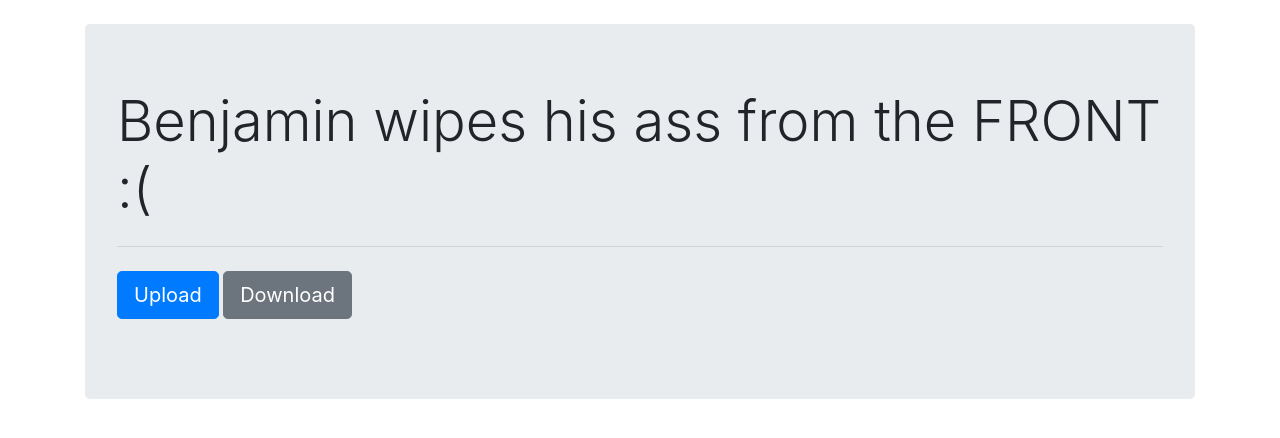
After one commit to TheRea1Obama/Pi-Drive, a Flask app: template templates/home.html in a window 1280 px wide. The commit adds this page. Shown: the top 438 px of the page. Run offline with Flask 3, Linux system fonts and the light colour scheme; the template is opened without the code that fills it, so the values that code supplies are empty; some libraries are stand-ins or nearby versions.

Commit message:
working final

```diff
--- a/server.py
+++ b/server.py
@@ -9,7 +9,7 @@ app.config['UPLOAD_FOLDER'] = UPLOAD_FOLDER
 
 @app.route('/')
 def hello_world():
-    return "<a href='/upload'>Upload</a> <a href='/download'>Download</a>"
+    return render_template('home.html')
 
 @app.route('/upload', methods=['GET', 'POST'])
 def upload_page():
--- a/templates/download.html
+++ b/templates/download.html
@@ -13,6 +13,8 @@
 <body>
   <div class="container mt-5">
     <h2 class="text-center mb-4">Available Files for Download</h2>
+    <a href="/upload" class="center">upload Files</a>
+
     <ul class="list-group">
       {% for file in files %}
       <li class="list-group-item d-flex justify-content-between align-items-center">
--- /dev/null
+++ b/templates/home.html
@@ -0,0 +1,25 @@
+<!DOCTYPE html>
+<html lang="en">
+<head>
+    <meta charset="UTF-8">
+    <meta name="viewport" content="width=device-width, initial-scale=1.0">
+    <title>Home Page</title>
+    <link href="https://stackpath.bootstrapcdn.com/bootstrap/4.5.2/css/bootstrap.min.css" rel="stylesheet">
+</head>
+<body>
+    <div class="container">
+        <div class="jumbotron mt-4">
+            <h1 class="display-4">Benjamin wipes his ass from the FRONT :(</h1>
+            <p class="lead"></p>
+            <hr class="my-4">
+            <p>
+                <a class="btn btn-primary btn-lg" href="/upload" role="button">Upload</a>
+                <a class="btn btn-secondary btn-lg" href="/download" role="button">Download</a>
+            </p>
+        </div>
+    </div>
+    <script src="https://code.jquery.com/jquery-3.5.1.slim.min.js"></script>
+    <script src="https://cdn.jsdelivr.net/npm/@popperjs/core@2.5.4/dist/umd/popper.min.js"></script>
+    <script src="https://stackpath.bootstrapcdn.com/bootstrap/4.5.2/js/bootstrap.min.js"></script>
+</body>
+</html>
```
Also changed, not shown: static/styles.css (line endings or trailing spaces), 1 other file.
